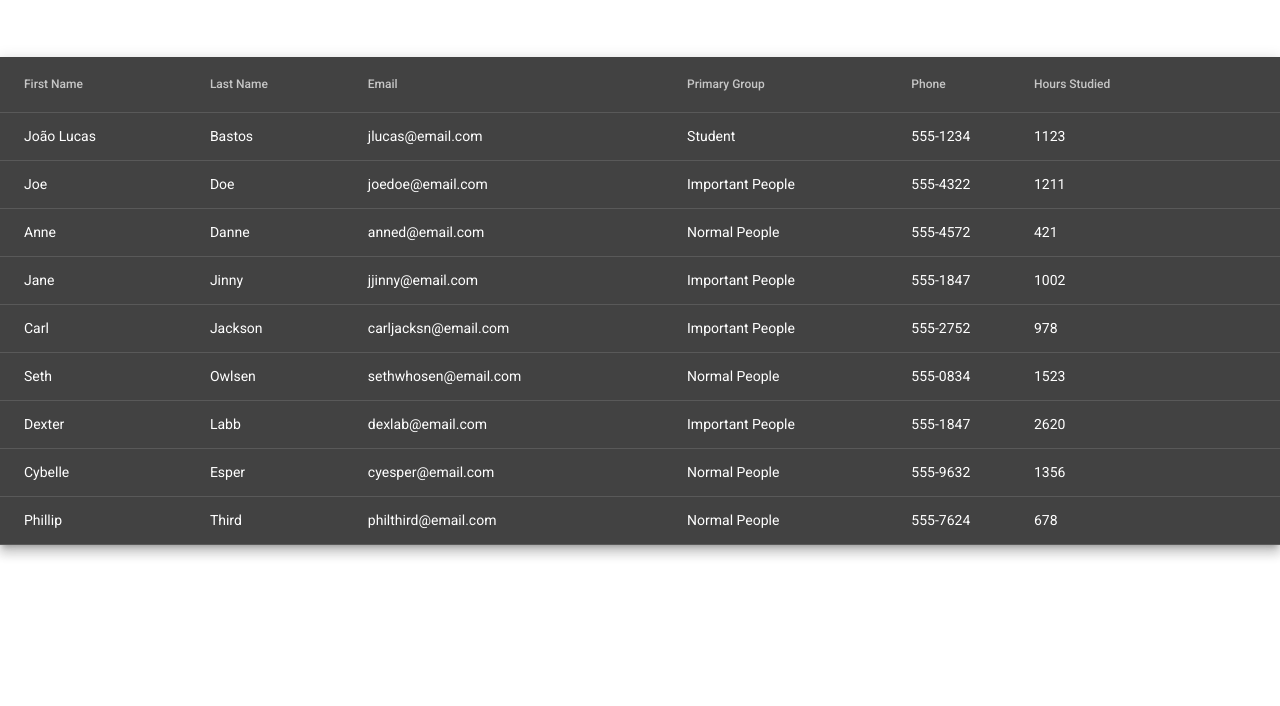
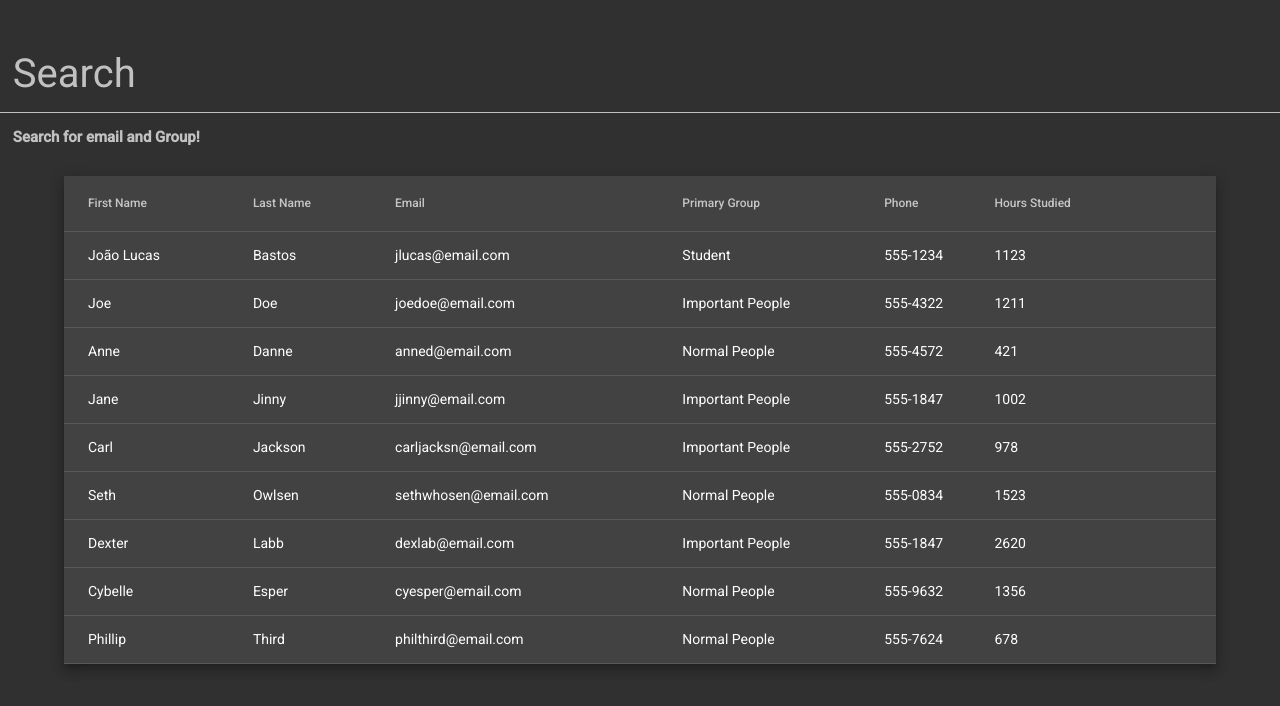
Before and after one commit to JLucas5/voxy-frontend-test, an Angular app: page / in a window 1280 px wide. Shown: the top 706 px of the page. Built offline with nearby package versions, Linux system fonts and the light colour scheme.

Commit message:
CSS changes - Now looking good

```diff
--- a/src/app/views/main-page/main-page.component.css
+++ b/src/app/views/main-page/main-page.component.css
@@ -1,3 +1,24 @@
 table {
     width: 100%;
 }
+
+.table-container{
+    padding: 1% 5%;
+}
+
+.search-form-field{
+    width: 100%;
+    font-size: 40px;
+}
+
+input, mat-label, mat-hint{
+    padding-left: 1%;
+}
+
+mat-label{
+    padding-top: 1%;
+}
+
+mat-hint{
+    font-size: 15px;
+}
--- a/src/app/views/main-page/main-page.component.html
+++ b/src/app/views/main-page/main-page.component.html
@@ -1,13 +1,12 @@
-<div>
-    <mat-form-field class="example-form-field">
-        <mat-label>Clearable input</mat-label>
+<ng-container>
+    <div class="search-container">
+        <mat-form-field class="search-form-field">
+            <mat-label>Search</mat-label>
             <input matInput type="text" [(ngModel)]="filter" (ngModelChange)="filterChange($event)">
-        <button *ngIf="filter" matSuffix mat-icon-button aria-label="Clear" (click)="filter=''">
-          <mat-icon>close</mat-icon>
-        </button>
+            <mat-hint align="start"><strong>Search for email and Group!</strong> </mat-hint>
       </mat-form-field>
     </div>
-<div>
+    <div class="table-container">
         <table mat-table [dataSource]="people" matSort (matSortChange)="announceSortChange($event)" class="mat-elevation-z8">
             <!-- First Name Column -->
             <ng-container matColumnDef="firstName">
@@ -49,3 +48,4 @@
             <tr mat-row *matRowDef="let row; columns: displayedColumns;"></tr>
         </table>
     </div>
+</ng-container>
--- a/src/index.html
+++ b/src/index.html
@@ -10,7 +10,7 @@
   <link href="https://fonts.googleapis.com/css2?family=Roboto:wght@300;400;500&display=swap" rel="stylesheet">
   <link href="https://fonts.googleapis.com/icon?family=Material+Icons" rel="stylesheet">
 </head>
-<body class="mat-typography">
+<body class="mat-typography mat-app-background">
   <app-root></app-root>
 </body>
 </html>
```
Lines whose indentation alone changed are shown as unchanged.
